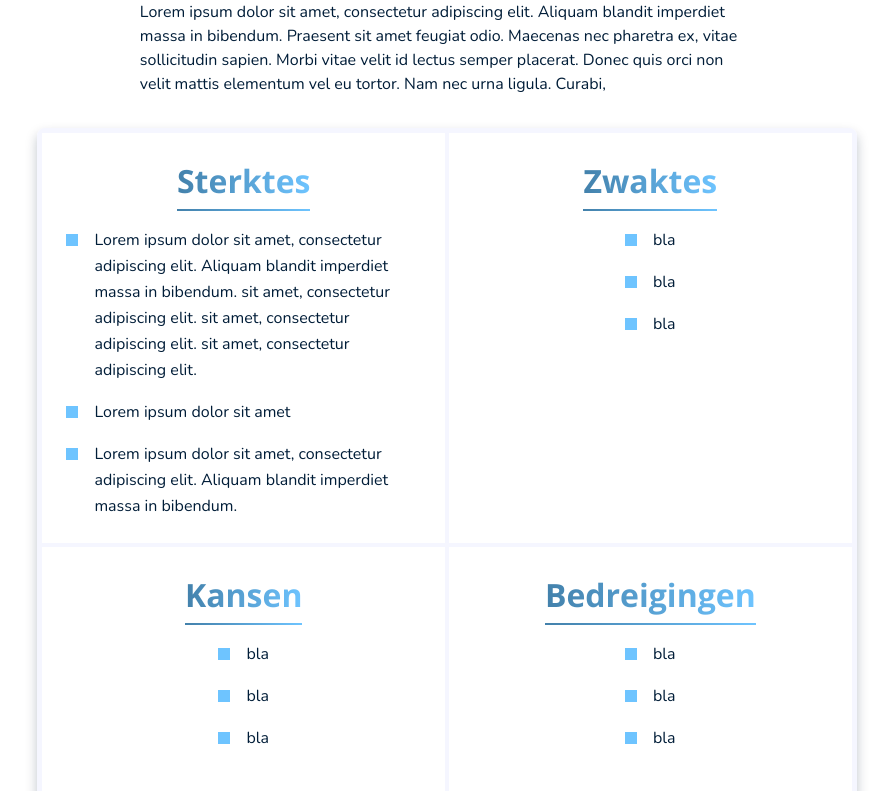
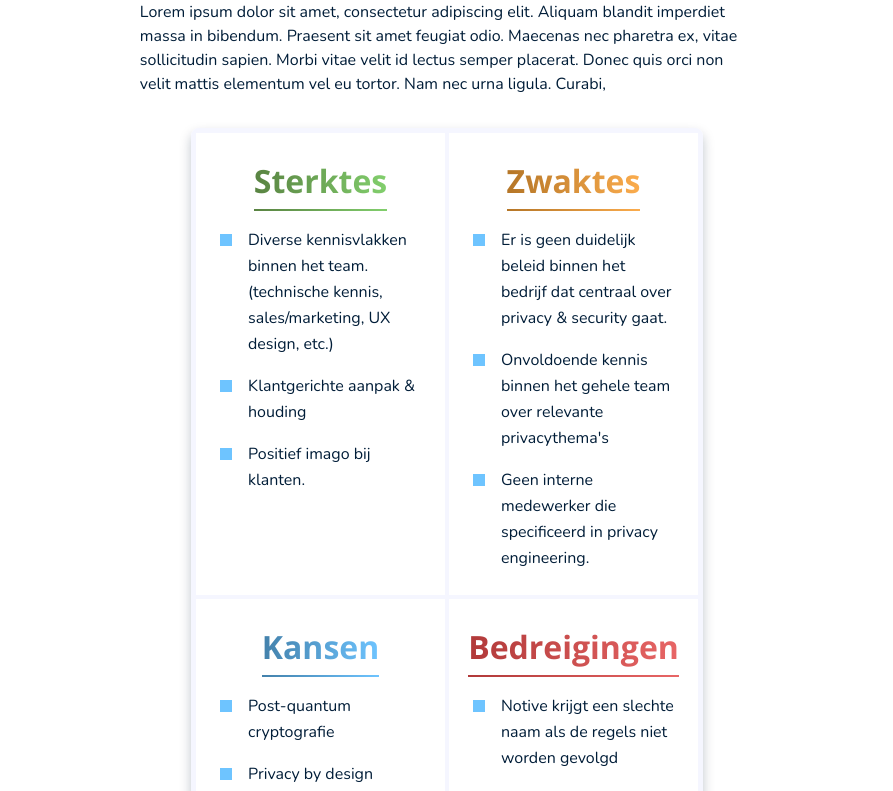
Before and after one commit to ThijsKraaijenbos/kritische-literatuurstudie-notive, a React (Vite) app: page / in a window 1280 px wide. Shown: the part 780-1571 px from the top of the page, without its empty margins (193-1086 px from the left). Built offline with nearby package versions, Linux system fonts and the light colour scheme.

Commit message:
Add title color gradient options for SWOT analysis

```diff
--- a/src/components/Card.tsx
+++ b/src/components/Card.tsx
@@ -2,12 +2,20 @@ import type {ReactNode} from "react";
 import {CardTitle} from "./typography/CardTitle.tsx";
 import {cn} from "../utils/cn";
 
+export const TitleColor = {
+  "GREEN": "from-(--dark-green) to-(--light-green)",
+  "ORANGE": "from-(--dark-orange) to-(--light-orange)",
+  "RED": "from-(--dark-red) to-(--light-red)",
+} as const
+
+type TitleColorValue = typeof TitleColor[keyof typeof TitleColor];
 
 interface CardProps {
   background?: boolean
   children: ReactNode
   title: string
   className?: string
+  titleColor?: TitleColorValue
 }
 
 
@@ -22,7 +30,7 @@ export const Card = (props: CardProps) => {
         props.className
       )}
     >
-      <CardTitle>{props.title}</CardTitle>
+      <CardTitle className={props.titleColor}>{props.title}</CardTitle>
       {props.children}
     </article>
   )
--- a/src/components/SwotAnalysis.tsx
+++ b/src/components/SwotAnalysis.tsx
@@ -1,18 +1,18 @@
-import {Card} from "./Card.tsx";
+import {Card, TitleColor} from "./Card.tsx";
 import {t} from "../utils/t.ts";
 import {BulletPoint} from "./BulletPoint.tsx";
 
 export const SwotAnalysis = () => {
   return (
-    <div className="grid grid-cols-2 grid-rows-2 border-(--gray) border-3 mx-auto aspect-square w-[80%] shadow-lg rounded-lg">
-      <Card title={t("swot.sterktes.title")} className={"border-(--gray) border-2 w-full h-full"}>
+    <div className="grid grid-cols-2 grid-rows-2 border-(--gray) border-3 mx-auto aspect-square w-[50%] shadow-lg rounded-lg">
+      <Card title={t("swot.sterktes.title")} className={"border-(--gray) border-2 w-full h-full"} titleColor={TitleColor.GREEN}>
         <span className="flex flex-col gap-4">
           <BulletPoint>{t("swot.sterktes.1")}</BulletPoint>
           <BulletPoint>{t("swot.sterktes.2")}</BulletPoint>
           <BulletPoint>{t("swot.sterktes.3")}</BulletPoint>
         </span>
       </Card>
-      <Card title={t("swot.zwaktes.title")} className={"border-(--gray) border-2 w-full h-full"}>
+      <Card title={t("swot.zwaktes.title")} className={"border-(--gray) border-2 w-full h-full"} titleColor={TitleColor.ORANGE}>
         <span className="flex flex-col gap-4">
           <BulletPoint>{t("swot.zwaktes.1")}</BulletPoint>
           <BulletPoint>{t("swot.zwaktes.2")}</BulletPoint>
@@ -26,7 +26,7 @@ export const SwotAnalysis = () => {
           <BulletPoint>{t("swot.kansen.3")}</BulletPoint>
         </span>
       </Card>
-      <Card title={t("swot.bedreigingen.title")} className={"border-(--gray) border-2 w-full h-full"}>
+      <Card title={t("swot.bedreigingen.title")} className={"border-(--gray) border-2 w-full h-full"} titleColor={TitleColor.RED}>
         <span className="flex flex-col gap-4">
           <BulletPoint>{t("swot.bedreigingen.1")}</BulletPoint>
           <BulletPoint>{t("swot.bedreigingen.2")}</BulletPoint>
--- a/src/components/typography/CardTitle.tsx
+++ b/src/components/typography/CardTitle.tsx
@@ -1,15 +1,17 @@
 import type {ReactNode} from "react";
+import {cn} from "../../utils/cn.ts";
 
 interface CardTitleProps {
   children?: ReactNode
+  className?: string
 }
 
 
 export const CardTitle = (props: CardTitleProps) => {
   return (
     <span className={"flex flex-col gap-1"}>
-      <h3 className="bg-gradient-to-r from-(--dark-blue) to-(--light-blue) inline-block !text-transparent bg-clip-text">{props.children}</h3>
-      <div className={"w-full bg-gradient-to-r from-(--dark-blue) to-(--light-blue) p-0.25"}></div>
+      <h3 className={cn("bg-gradient-to-r from-(--dark-blue) to-(--light-blue) !text-transparent bg-clip-text", props.className)}>{props.children}</h3>
+      <div className={cn("w-full bg-gradient-to-r from-(--dark-blue) to-(--light-blue) p-0.25", props.className )}></div>
     </span>
   )
 }
--- a/src/index.css
+++ b/src/index.css
@@ -9,6 +9,16 @@ html, body {
 @theme {
   --dark-blue: #4381AB;
   --light-blue: #6EC4FF;
+
+  --dark-green: #598342;
+  --light-green: #82cf6d;
+
+  --dark-orange: #b57627;
+  --light-orange: #fbac4d;
+
+  --dark-red: #b13939;
+  --light-red: #e86666;
+
   --gray: #F5F6FF;
   --text: #001D38;
 
--- a/src/texts.json
+++ b/src/texts.json
@@ -20,31 +20,27 @@
       "description": "Lorem ipsum dolor sit amet, consectetur adipiscing elit. Aliquam blandit imperdiet massa in bibendum. Praesent sit amet feugiat odio. Maecenas nec pharetra ex, vitae sollicitudin sapien. Morbi vitae velit id lectus semper placerat. Donec quis orci non velit mattis elementum vel eu tortor. Nam nec urna ligula. Curabi,",
       "sterktes": {
         "title": "Sterktes",
-        "1": "Lorem ipsum dolor sit amet, consectetur adipiscing elit. Aliquam blandit imperdiet massa in bibendum. sit amet, consectetur adipiscing elit. sit amet, consectetur adipiscing elit. sit amet, consectetur adipiscing elit.",
-        "2": "Lorem ipsum dolor sit amet",
-        "3": "Lorem ipsum dolor sit amet, consectetur adipiscing elit. Aliquam blandit imperdiet massa in bibendum.",
-        "4": "str4"
+        "1": "Diverse kennisvlakken binnen het team. (technische kennis, sales/marketing, UX design, etc.)",
+        "2": "Klantgerichte aanpak & houding",
+        "3": "Positief imago bij klanten."
       },
       "zwaktes": {
         "title": "Zwaktes",
-        "1": "bla",
-        "2": "bla",
-        "3": "bla",
-        "4": "bla"
+        "1": "Er is geen duidelijk beleid binnen het bedrijf dat centraal over privacy & security gaat.",
+        "2": "Onvoldoende kennis binnen het gehele team over relevante privacythema's",
+        "3": "Geen interne medewerker die specificeerd in privacy engineering."
       },
       "kansen": {
         "title": "Kansen",
-        "1": "bla",
-        "2": "bla",
-        "3": "bla",
-        "4": "bla"
+        "1": "Post-quantum cryptografie",
+        "2": "Privacy by design",
+        "3": "Gebruik van externe tools"
       },
       "bedreigingen": {
         "title": "Bedreigingen",
-        "1": "bla",
-        "2": "bla",
-        "3": "bla",
-        "4": "bla"
+        "1": "Notive krijgt een slechte naam als de regels niet worden gevolgd",
+        "2": "Strenge regelgeving van de AVG",
+        "3": "Datalekken (en aansprakelijkheid daarbij)."
       }
     },
     "confrontatiematrix": {
```
